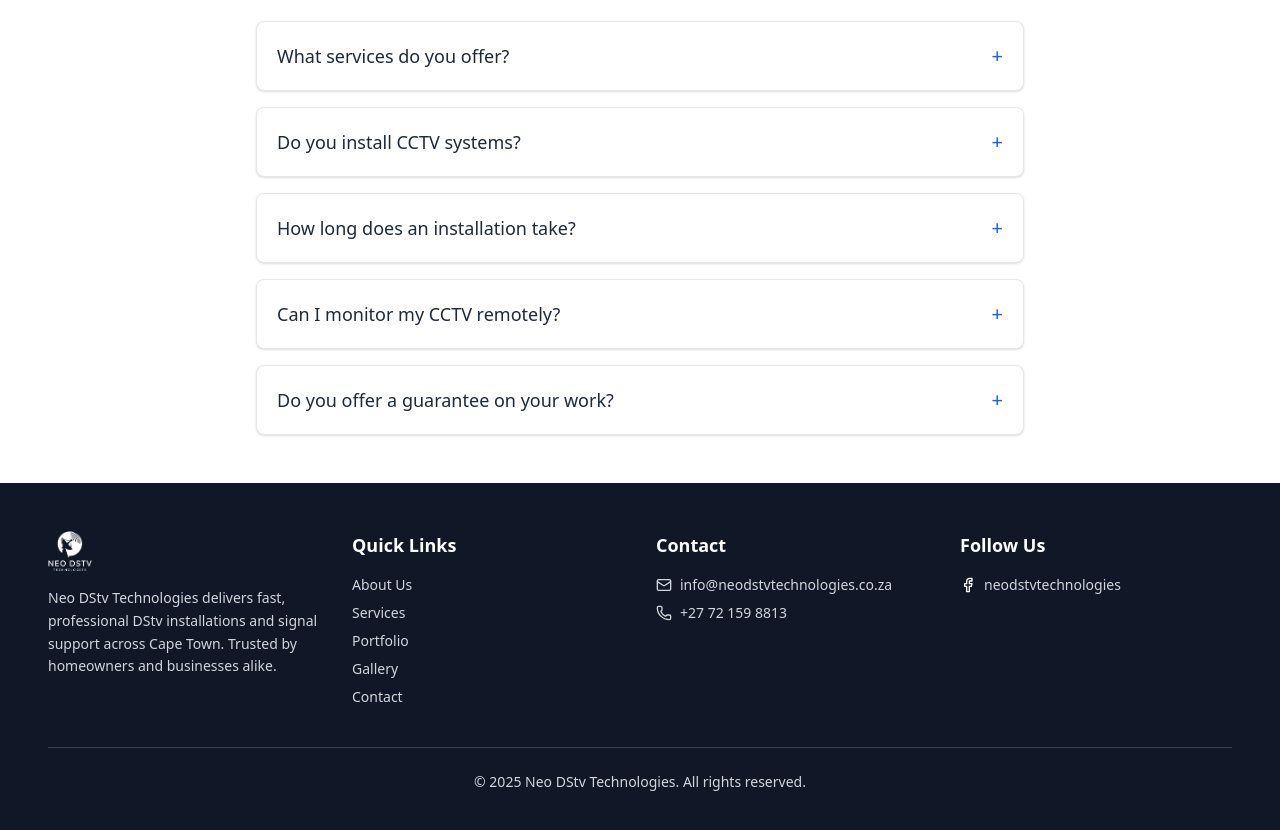
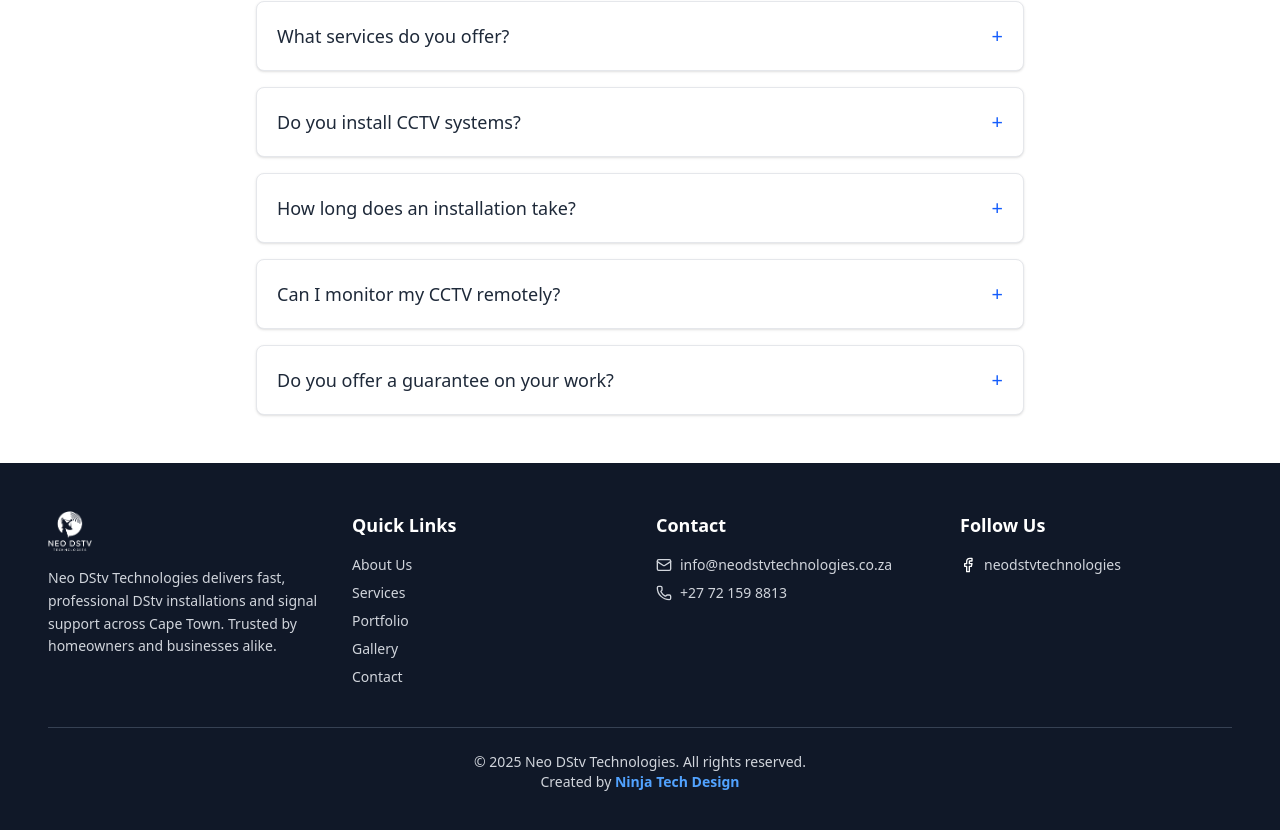
Before and after one commit to Gradi03/Neo-Tech, a Next.js app in the folder Neo tech/frontend/: page / in a window 1280 px wide. Shown: the part 3417-4247 px from the top of the page. Built offline with nearby package versions, Linux system fonts and the light colour scheme.

Commit message:
space adjusted under the navbar

```diff
--- a/Neo tech/frontend/src/components/Footer.js
+++ b/Neo tech/frontend/src/components/Footer.js
@@ -120,7 +120,17 @@
 
       {/* Bottom Bar */}
       <div className="mt-10 border-t border-gray-700 pt-6 text-center text-sm">
-        © {new Date().getFullYear()} Neo DStv Technologies. All rights reserved.
+        © {new Date().getFullYear()} Neo DStv Technologies. All rights reserved.{" "}
+        <br />
+        Created by{" "}
+        <a
+          href="https://ninjatechdesign.netlify.app"
+          target="_blank"
+          rel="noopener noreferrer"
+          className="font-semibold text-blue-400 hover:underline"
+        >
+          Ninja Tech Design
+        </a>
       </div>
 
       {/* Floating WhatsApp Button */}
--- a/Neo tech/frontend/src/components/Navbar.js
+++ b/Neo tech/frontend/src/components/Navbar.js
@@ -30,9 +30,6 @@
           >
             <Image src="/neologo.png" alt="NEO Logo" width={50} height={45} />
           </motion.div>
-          {/* <span className="text-white text-xl font-bold tracking-wide">
-            Neo DStv
-          </span> */}
         </Link>
 
         {/* Desktop Nav Links */}
@@ -96,20 +93,12 @@
                 {link.icon} {link.name}
               </Link>
             ))}
-
-            {/* Optional: Redundant Book Now in menu */}
-            {/* <a
-              href="tel:+27123456789"
-              className="block bg-yellow-400 text-blue-800 px-5 py-3 rounded hover:bg-yellow-300 text-center text-lg font-semibold"
-            >
-              Book Now
-            </a> */}
           </motion.div>
         )}
       </AnimatePresence>
 
-      {/* Spacer */}
-      <div className="h-20 md:h-24"></div>
+      {/* Spacer (adjusted to fix extra space issue) */}
+      <div className="h-15 md:h-19"></div>
     </header>
   );
 }
```
